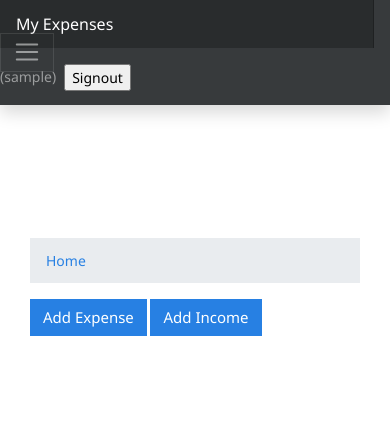
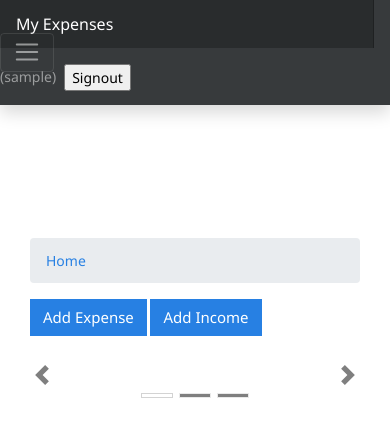
Before and after one commit to kev-zhu/expenseswebsite, a Django app: page / in a window 390 px wide. Shown: the top 437 px of the page. Run offline with Django 4.2, Linux system fonts and the light colour scheme; the visitor is signed in with stand-in values (Sample User, id 1); data that the repository does not hold is empty; some libraries are stand-ins or nearby versions.

Commit message:
added carousel to overview + worked on resizing responsiveness of charts

```diff
--- a/expenseswebsite/expenseswebsite/static/css/main.css
+++ b/expenseswebsite/expenseswebsite/static/css/main.css
@@ -25,3 +25,16 @@
 .export {
   margin-right: 5%
 }
+
+.carousel-control-prev-icon, .carousel-control-next-icon {
+  filter:invert(100%);
+}
+
+.carousel-indicators > li {
+  border: solid 1px lightgrey;
+  background-color: black;
+}
+
+.carousel-item {
+  height: 80%
+}
--- a/expenseswebsite/expenseswebsite/static/js/overview.js
+++ b/expenseswebsite/expenseswebsite/static/js/overview.js
@@ -44,7 +44,7 @@ const renderCharts = (total_prior_year, data, labels) => {
                     display: false
                 }
             },
-            responsive: false,
+            responsive: true,
             scales: {
                 y: {
                     beginAtZero: true
@@ -71,7 +71,7 @@ const renderCharts = (total_prior_year, data, labels) => {
                     display: false
                 }
             },
-            responsive: false,
+            responsive: true,
             scales: {
                 y: {
                     beginAtZero: true
--- a/expenseswebsite/expenseswebsite/templates/base.html
+++ b/expenseswebsite/expenseswebsite/templates/base.html
@@ -7,8 +7,11 @@
     <title>Expenses  {% block title %} {% endblock %}</title>
     <script src="https://cdn.jsdelivr.net/npm/chart.js@4.3.0/dist/chart.umd.min.js"></script>
 
-<link href="{% static 'css/bootstrap.min.css' %}" rel="stylesheet">
-<link href="{% static 'css/main.css' %}" rel="stylesheet">
+    {% block style %}
+    {% endblock %}
+    <link href="{% static 'css/bootstrap.min.css' %}" rel="stylesheet">
+    <link href="{% static 'css/main.css' %}" rel="stylesheet">
+
 
     <!-- Custom styles for this template -->
     <link href="{% static 'css/dashboard.css' %}" rel="stylesheet">
@@ -41,7 +44,7 @@
   <div class="row">
     {% include 'partials/_sidebar.html' %}
 
-    <main role="main" class="col-md-9 ml-sm-auto col-lg-10 px-md-4">
+    <main role="main" class="col-md-9 ml-sm-auto col-lg-10 px-md-0">
       {% block content %}
       {% endblock %}
     </main>
--- a/expenseswebsite/expenseswebsite/templates/overview/index.html
+++ b/expenseswebsite/expenseswebsite/templates/overview/index.html
@@ -2,8 +2,11 @@
 {% load static %}
 {% load mytemplates %}
 
+{% block style %}
+    <link rel="stylesheet" href="https://cdn.jsdelivr.net/npm/bootstrap@4.0.0/dist/css/bootstrap.min.css" integrity="sha384-Gn5384xqQ1aoWXA+058RXPxPg6fy4IWvTNh0E263XmFcJlSAwiGgFAW/dAiS6JXm" crossorigin="anonymous">
+{% endblock %}
+
 {% block content %}
-
     <div class="container">
         <div class="row">
             <div class="col-md-9">
@@ -21,12 +24,18 @@
                 <a href="{% url 'add-income' %}" class="btn btn-primary">Add Income</a>
             </div>
         </div>
+        {% include 'partials/_messages.html'%}
     </div>
 
-
-    <div class="container">
-        {% include 'partials/_messages.html'%}
-
+    <div id="carouselExampleIndicators" class="carousel slide container-fluid px-0" data-interval="false">
+        <ol class="carousel-indicators">
+            <li data-target="#carouselExampleIndicators" data-slide-to="0" class="active"></li>
+            <li data-target="#carouselExampleIndicators" data-slide-to="1"></li>
+            <li data-target="#carouselExampleIndicators" data-slide-to="2"></li>
+        </ol>
+        <div class="carousel-inner container">
+            <div class="carousel-item active">
+                <div>
                     {% if inputs %}
                     <div class="row">
                         <div class="col-md-8">
@@ -128,23 +137,45 @@
                     {% endif %}
                 </div>
 
+            </div>
+            <div class="carousel-item">
                 {% if inputs %}
-        <div class="container">
                     <div>
-                <canvas id="barChart" height="400" style="width: 100%"></canvas>
+                        <canvas class="chart" id="barChart"></canvas>
+                    </div>
+                {% endif %}
+            </div>
+            <div class="carousel-item">
+                {% if inputs %}
+                    <div>
+                        <canvas class="chart" id="lineChart"></canvas>
+                    </div>
+                {% endif %}
+            </div>
+        </div>
+        <a class="carousel-control-prev carousel-control" href="#carouselExampleIndicators" role="button" data-slide="prev">
+            <span class="carousel-control-prev-icon" aria-hidden="true"></span>
+            <span class="sr-only">Previous</span>
+        </a>
+        <a class="carousel-control-next carousel-control" href="#carouselExampleIndicators" role="button" data-slide="next">
+            <span class="carousel-control-next-icon" aria-hidden="true"></span>
+            <span class="sr-only">Next</span>
+        </a>
     </div>
 
-            <div>
-                <canvas id="lineChart" height="400" style="width: 100%"></canvas>
-            </div>
-        </div>
-    {% endif %}
 
+    {% block scriptlinks %}
+        <script src="https://code.jquery.com/jquery-3.2.1.slim.min.js" integrity="sha384-KJ3o2DKtIkvYIK3UENzmM7KCkRr/rE9/Qpg6aAZGJwFDMVNA/GpGFF93hXpG5KkN" crossorigin="anonymous"></script>
+        <script src="https://cdn.jsdelivr.net/npm/popper.js@1.12.9/dist/umd/popper.min.js" integrity="sha384-ApNbgh9B+Y1QKtv3Rn7W3mgPxhU9K/ScQsAP7hUibX39j7fakFPskvXusvfa0b4Q" crossorigin="anonymous"></script>
+        <script src="https://cdn.jsdelivr.net/npm/bootstrap@4.0.0/dist/js/bootstrap.min.js" integrity="sha384-JZR6Spejh4U02d8jOt6vLEHfe/JQGiRRSQQxSfFWpi1MquVdAyjUar5+76PVCmYl" crossorigin="anonymous"></script>
+    {% endblock %}
 
     {% if inputs %}
         <script src="{% static 'js/searchOverview.js' %}"></script>
         <script src="{% static 'js/overview.js' %}"></script>
+        <script src="{% static 'js/carouselSizing.js' %}"></script>
     {% endif %}
 
 
+
 {% endblock %}
--- a/expenseswebsite/upload/views.py
+++ b/expenseswebsite/upload/views.py
@@ -232,5 +232,4 @@ def download_template(request):
     writer.writerow(instructions)
     writer.writerow(['Date (mm/dd/yy)', 'Category', 'Amount (value only)', 'Description'])
 
-    messages.success(request, 'Template Downloaded')
     return response
```
Lines whose indentation alone changed are shown as unchanged.
